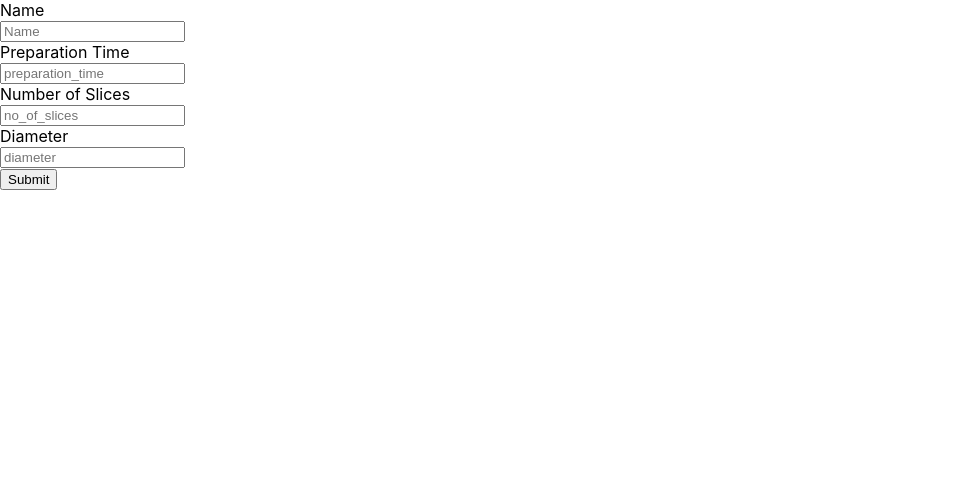
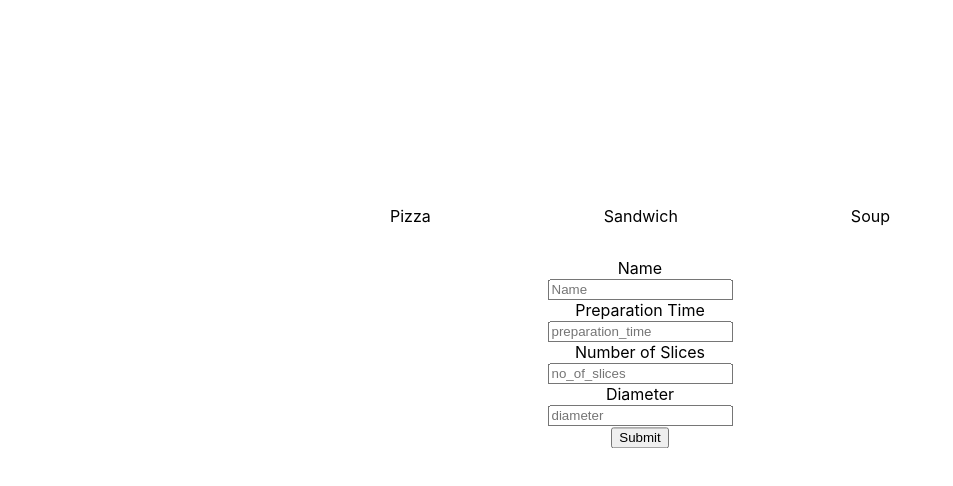
Before and after one commit to MajStc/hexocean, a React (Create React App) app: page / in a window 1280 px wide. Shown: the top 486 px of the page, without its empty margins (0-953 px from the left). Built offline with nearby package versions, Linux system fonts and the light colour scheme.

Commit message:
refactor form to more generic components

```diff
--- a/package.json
+++ b/package.json
@@ -18,8 +18,8 @@
     "react-scripts": "4.0.3",
     "redux": "^4.1.0",
     "redux-form": "^8.3.7",
-    "typescript": "^4.1.2",
-    "web-vitals": "^1.0.1"
+    "sass": "^1.34.1",
+    "typescript": "^4.1.2"
   },
   "scripts": {
     "start": "react-scripts start",
--- a/src/App.tsx
+++ b/src/App.tsx
@@ -1,22 +1,8 @@
-import axios from "axios";
 import React from "react";
-import PizzaForm from "./containers/PizzaForm";
-import { url } from "./secret/api";
-import { PizzaFormData } from "./utils/pizzaFormTypes";
+import MainContainer from "./containers/MainContainer";
 
 function App() {
-  const handleSubmit = (data: PizzaFormData) => {
-    axios
-      .post(url, { ...data, type: "pizza" })
-      .then((res) => console.log(res.data))
-      .catch((err) => console.log(err.response.data));
-  };
-
-  return (
-    <div>
-      <PizzaForm onSubmit={handleSubmit} />
-    </div>
-  );
+  return <MainContainer />;
 }
 
 export default App;
--- /dev/null
+++ b/src/containers/MainContainer.tsx
@@ -0,0 +1,34 @@
+import React, { useState } from "react";
+
+import styles from "./mainContainer.module.scss";
+import PizzaForm from "./forms/PizzaForm";
+import axios from "axios";
+import { PizzaFormData } from "../utils/pizzaFormTypes";
+import { url } from "../secret/api";
+
+const MainContainer = () => {
+  const [foodType, setFoodType] = useState("pizza");
+  const handleSubmit = (data: PizzaFormData) => {
+    axios
+      .post(url, { ...data, type: foodType })
+      .then((res) => console.log(res.data))
+      .catch((err) => console.log(err.response.data));
+  };
+
+  const changeFoodType = (e: any) => {
+    setFoodType(e.target.innerHTML.toLowerCase());
+  };
+
+  return (
+    <div className={styles.container}>
+      <div className={styles.foodTypeContainer}>
+        <div onClick={changeFoodType}>Pizza</div>
+        <div onClick={changeFoodType}>Sandwich</div>
+        <div onClick={changeFoodType}>Soup</div>
+      </div>
+      <PizzaForm onSubmit={handleSubmit} />
+    </div>
+  );
+};
+
+export default MainContainer;
--- a/src/containers/PizzaForm.tsx
+++ b/src/containers/forms/PizzaForm.tsx
@@ -1,6 +1,6 @@
 import React from "react";
 import { Field, reduxForm, InjectedFormProps } from "redux-form";
-import { PizzaFormData } from "../utils/pizzaFormTypes";
+import { PizzaFormData } from "../../utils/pizzaFormTypes";
 
 const PizzaForm: React.FC<InjectedFormProps<PizzaFormData>> = React.memo(
   (props) => {
--- /dev/null
+++ b/src/containers/mainContainer.module.scss
@@ -0,0 +1,17 @@
+.container{
+    display: flex;
+    width: clamp(100px, 50%, 500px);
+    position: absolute;
+    top: 50%;
+    left: 50%;
+    transform: translate(-50%,-80%);
+    text-align: center;
+    justify-content: center;
+    flex-direction: column;
+    .foodTypeContainer{
+        display: flex;
+        align-content: center;
+        justify-content: space-between;
+        margin-bottom: 2em;
+    }
+}
```
Also changed, not shown: 1 other file (tests, documents, lock files or other folders).
